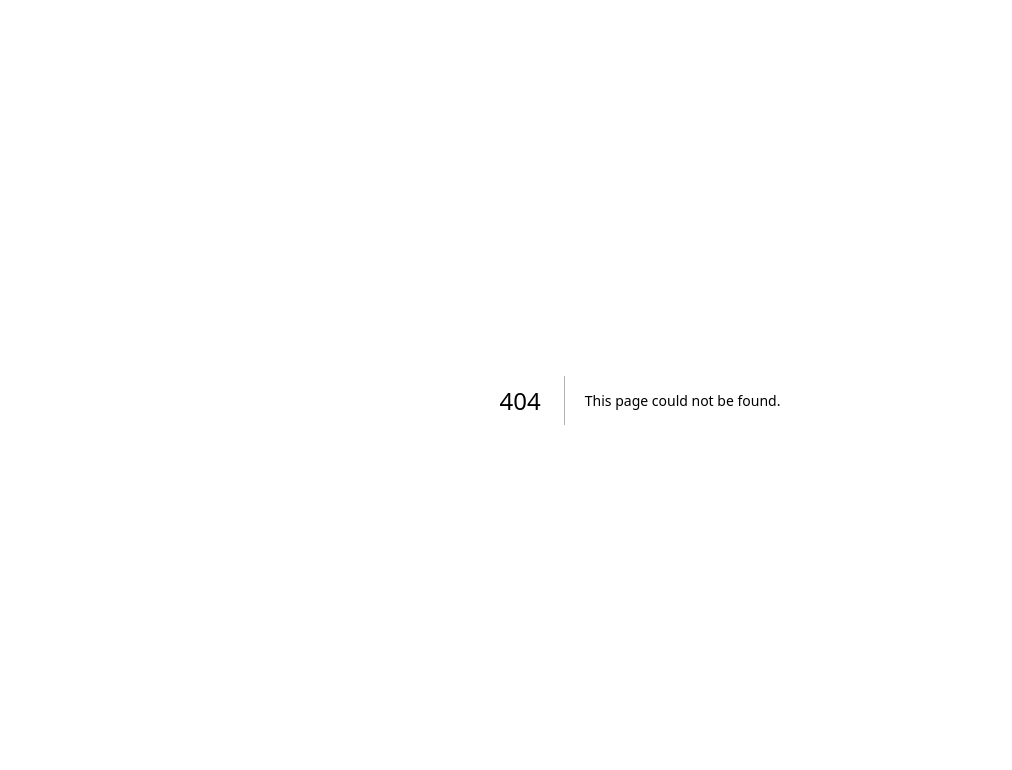
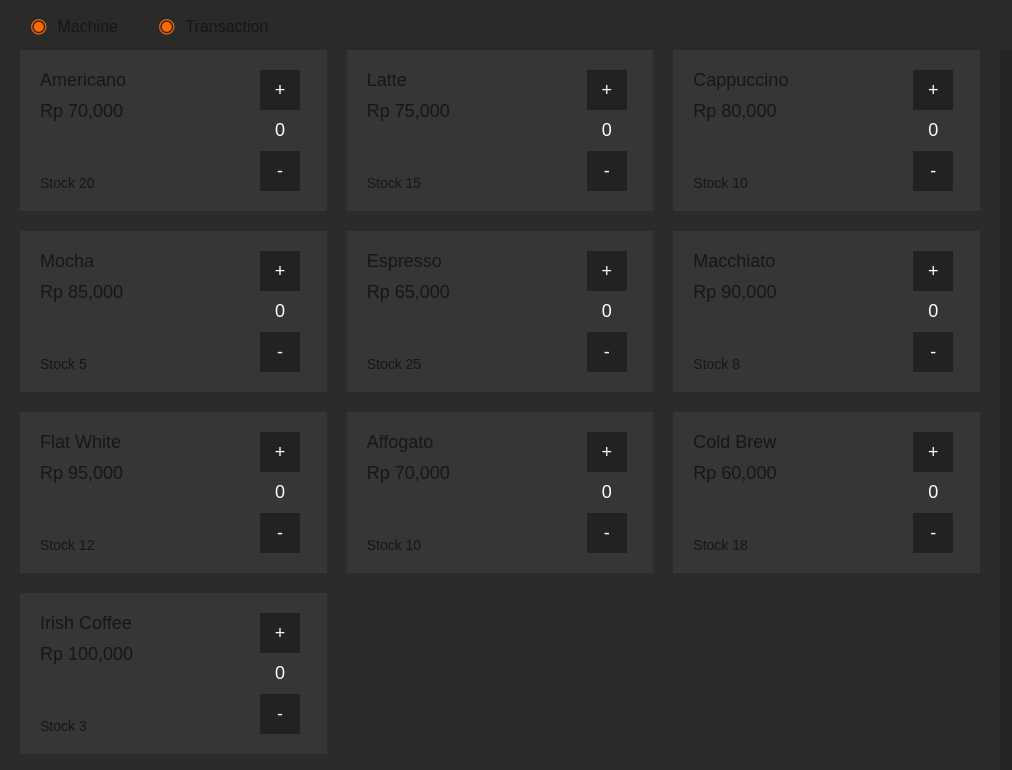
Before and after one commit to yithze/zcafe, a Next.js app: page /cashier in a window 1280 px wide. Before the commit this address had no page. Shown: the top 770 px of the page, without its empty margins (0-1012 px from the left). Built offline with nearby package versions, Linux system fonts and the light colour scheme.

Commit message:
initialz

```diff
--- /dev/null
+++ b/app/cashier/page.module.css
@@ -0,0 +1,108 @@
+body {
+    background-color: #2B2B2B;
+}
+
+.navbar {
+    background-color: #2A2A2A;
+    width: 100%;
+    height: 50px;
+    font-size: 16px;
+    align-items: center;
+    display: flex;
+    gap: 30px;
+    padding: 20px;
+}
+
+.tray {
+    color: #ff6700;
+    font-size: 20px;
+    margin: 10px;
+    align-items: center;
+}
+
+.main {
+    display: flex;
+    width: 100%;
+    height: calc(100vh - 70px);
+}
+
+/* .menu_container { */
+/*     flex: 8; */
+/*     background-color: #2b2b2b; */
+/*     padding: 20px; */
+/*     gap: 20px; */
+/*     display: flex; */
+/*     flex-direction: row; */
+/*     box-sizing: border-box; */
+/* } */
+.menu_container {
+    flex: 8;
+    background-color: #2b2b2b;
+    padding-right: 20px;
+    padding-left: 20px;
+    display: grid;
+    grid-template-columns: repeat(auto-fit, minmax(300px, 1fr));
+    gap: 20px;
+    align-items: start;
+    align-content: start;
+    box-sizing: border-box;
+}
+
+.menu {
+    height: auto;
+    min-height: 150px;
+    background-color: #363636;
+    display: flex;
+    padding: 20px;
+    box-sizing: border-box;
+}
+
+
+
+.menu_info {
+    flex: 8;
+    display: flex;
+    gap: 10px;
+    flex-direction: column;
+    font-size: 18px;
+    justify-content: space-between;
+}
+
+.menu_top {
+    display: flex;
+    flex-direction: column;
+    gap: 10px;
+}
+.menu_stock {
+    font-size: 14px;
+}
+
+.side {
+    flex: 2;
+    background-color: #252525;
+    padding: 20px;
+}
+
+.menu_qty {
+    flex: 2;
+    display: flex;
+    flex-direction: column;
+    align-items: center;
+    justify-content: center;
+    gap: 10px;
+}
+
+.qty_button {
+    background-color: #222;
+    color: white;
+    font-size: 18px;
+    width: 40px;
+    height: 40px;
+    border: none;
+    cursor: pointer;
+}
+
+.qty_display {
+    font-size: 18px;
+    color: white;
+}
--- /dev/null
+++ b/app/cashier/page.tsx
@@ -0,0 +1,51 @@
+import styles from "./page.module.css";
+
+const dummyMenus = [
+    { name: "Americano", price: 70000, stock: 20 },
+    { name: "Latte", price: 75000, stock: 15 },
+    { name: "Cappuccino", price: 80000, stock: 10 },
+    { name: "Mocha", price: 85000, stock: 5 },
+    { name: "Espresso", price: 65000, stock: 25 },
+    { name: "Macchiato", price: 90000, stock: 8 },
+    { name: "Flat White", price: 95000, stock: 12 },
+    { name: "Affogato", price: 70000, stock: 10 },
+    { name: "Cold Brew", price: 60000, stock: 18 },
+    { name: "Irish Coffee", price: 100000, stock: 3 },
+];
+
+export default function Home() {
+    return (
+        <div className={styles.page}>
+            <div className={styles.navbar}>
+                <a href="#">
+                    <span className={styles.tray}>◉</span>Machine
+                </a>
+                <a href="#">
+                    <span className={styles.tray}>◉</span>Transaction
+                </a>
+            </div>
+
+            <div className={styles.main}>
+                <div className={styles.menu_container}>
+                    {dummyMenus.map((menu, index) => (
+                        <div key={index} className={styles.menu}>
+                            <div className={styles.menu_info}>
+                                <div className={styles.menu_top}>
+                                    <div className={styles.menu_name}>{menu.name}</div>
+                                    <div className={styles.menu_price}>Rp {menu.price.toLocaleString()}</div>
+                                </div>
+                                <div className={styles.menu_stock}>Stock {menu.stock}</div>
+                            </div>
+                            <div className={styles.menu_qty}>
+                                <button className={styles.qty_button}>+</button>
+                                <div className={styles.qty_display}>0</div>
+                                <button className={styles.qty_button}>-</button>
+                            </div>
+                        </div>
+                    ))}
+                </div>
+                <div className={styles.side}></div>
+            </div>
+        </div>
+    );
+}
--- a/app/globals.css
+++ b/app/globals.css
@@ -5,7 +5,7 @@
 
 @media (prefers-color-scheme: dark) {
   :root {
-    --background: #0a0a0a;
+    /* --background: #0a0a0a; */
     --foreground: #ededed;
   }
 }
```
Also changed, not shown: app/transaction/page.tsx (added).
